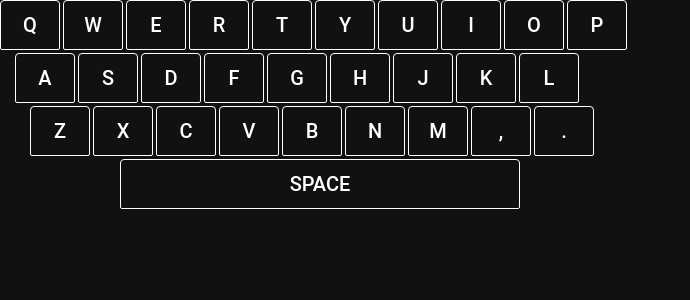
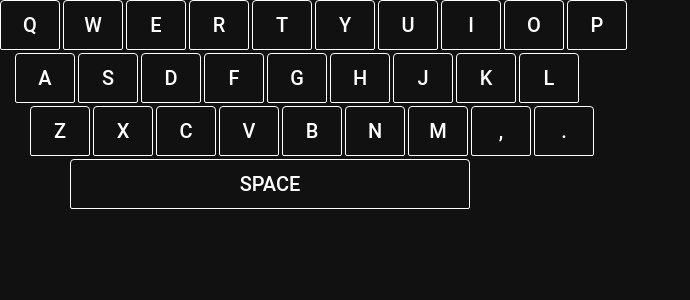
Before and after one commit to LTovarAlc/typingLikePro, a React (Create React App) app: page / in a window 1280 px wide. Shown: the top 300 px of the page, without its empty margins (0-690 px from the left). Built offline with nearby package versions, Linux system fonts and the light colour scheme.

Commit message:
spacebar working

```diff
--- a/src/components/keyboard/buttonKey/buttonKey.css
+++ b/src/components/keyboard/buttonKey/buttonKey.css
@@ -16,3 +16,8 @@
     background-color: #fff;
     color: #000;
 }
+
+.buttonKey--space {
+    width: 400px;
+    margin-left: 70px;
+}
--- a/src/components/keyboard/buttonKey/buttonKey.jsx
+++ b/src/components/keyboard/buttonKey/buttonKey.jsx
@@ -1,7 +1,7 @@
 import "./buttonKey.css"
 import React, {useEffect, useState} from "react"
 
-const ButtonKey = ({ text, isActive }) => {
+const ButtonKey = ({ text, isActive, isSpaceKey }) => {
     const [isActiveState, setIsActiveState] = useState(isActive);
 
     useEffect(() => {
@@ -18,8 +18,9 @@ const ButtonKey = ({ text, isActive }) => {
     }, [isActiveState]);
 
     const buttonClass = isActiveState ? 'buttonKey buttonKey--active' : 'buttonKey';
+    const spaceKeyClass = isSpaceKey ? 'buttonKey--space' : '';
     return (
-        <button className={buttonClass}>
+        <button className={`${buttonClass} ${spaceKeyClass}`}>
             {text}
         </button>
     );
--- a/src/components/keyboard/keyboard.css
+++ b/src/components/keyboard/keyboard.css
@@ -1,4 +1,6 @@
-.first-row, .second-row, .third-row {
+.first-row,
+.second-row,
+.third-row {
   display: flex;
 }
 
@@ -21,24 +23,10 @@
   margin-right: 3px; /* Espacio a la derecha de cada elemento */
 }
 
-.second-row{
+.second-row {
   margin-left: 15px;
 }
 
-.third-row{
+.third-row {
   margin-left: 30px;
 }
-
-.button-space{
-        height: 50px;
-        width: 400px;
-        margin-left: 120px;
-        background-color: transparent;
-        border: 1px solid #fff;
-        border-radius: 4px 4px 2px 2px ;
-        color: #ffffff;
-        font-size: 20px;
-        font-family: 'Roboto', sans-serif;
-        font-weight: 500;
-        text-transform: uppercase;
-}
--- a/src/components/keyboard/keyboard.jsx
+++ b/src/components/keyboard/keyboard.jsx
@@ -3,7 +3,6 @@ import ButtonKey from "./buttonKey/buttonKey";
 import "./keyboard.css";
 
 const Keyboard = () => {
-
     // Arrays con letras en el teclado
     const firstRowLetters = ["Q", "W", "E", "R", "T", "Y", "U", "I", "O", "P"];
     const secondRowLetters = ["A", "S", "D", "F", "G", "H", "J", "K", "L"];
@@ -14,7 +13,7 @@ const Keyboard = () => {
     // Función de evento keydown
     const handleKeyDown = (event) => {
         const keyPressed = event.key.toUpperCase();
-        if (firstRowLetters.includes(keyPressed) || secondRowLetters.includes(keyPressed) || thirdRowLetters.includes(keyPressed)) {
+        if (firstRowLetters.includes(keyPressed) || secondRowLetters.includes(keyPressed) || thirdRowLetters.includes(keyPressed) || keyPressed === ' ') {
             setActiveKeys(prevKeys => ({ ...prevKeys, [keyPressed]: true }));
             setTimeout(() => {
                 setActiveKeys(prevKeys => {
@@ -63,7 +62,12 @@ const Keyboard = () => {
                 ))}
             </div>
             <div className="fourth-row">
-                <button className="button-space">Space</button>
+            <ButtonKey
+                key={`fourth-row-space`}
+                text={"Space"}
+                isActive={activeKeys[" "]}
+                isSpaceKey={true}
+            />
             </div>
         </div>
     );
```
Lines whose indentation alone changed are shown as unchanged.
